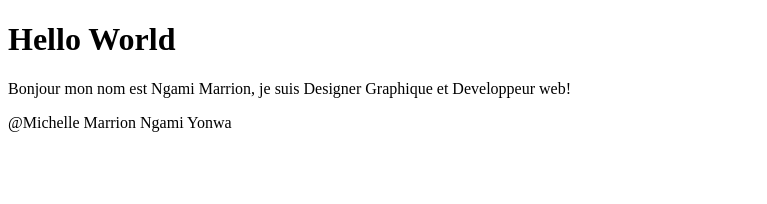
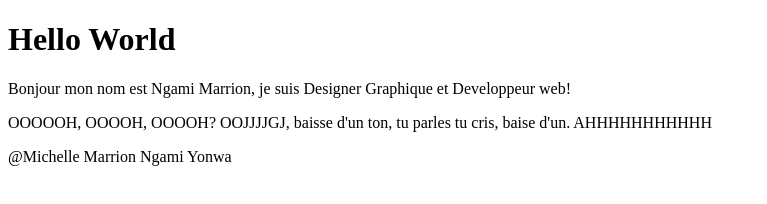
Before and after one commit to michelle-marrion/ProjetGit, a plain HTML site: page Index.html in a window 1280 px wide. Shown: the whole page, without its empty margins (0-767 px from the left). Drawn offline with Linux system fonts and the light colour scheme.

Commit message:
OOOOOOOH, OOOOOOH, OOOHHH, Baisse d'un ton, tu parles tu cris!

```diff
--- a/Index.html
+++ b/Index.html
@@ -10,6 +10,9 @@
 	</head>
 	<body>
 		<p>Bonjour mon nom est Ngami Marrion, je suis Designer Graphique et Developpeur web!</p>
+		<div>
+			<p> OOOOOH, OOOOH, OOOOH? OOJJJJGJ, baisse d'un ton, tu parles tu cris, baise d'un. AHHHHHHHHHHH</p>
+		</div>
 	</body>
 	<footer>
 		<p>@Michelle Marrion Ngami Yonwa</p>
```
